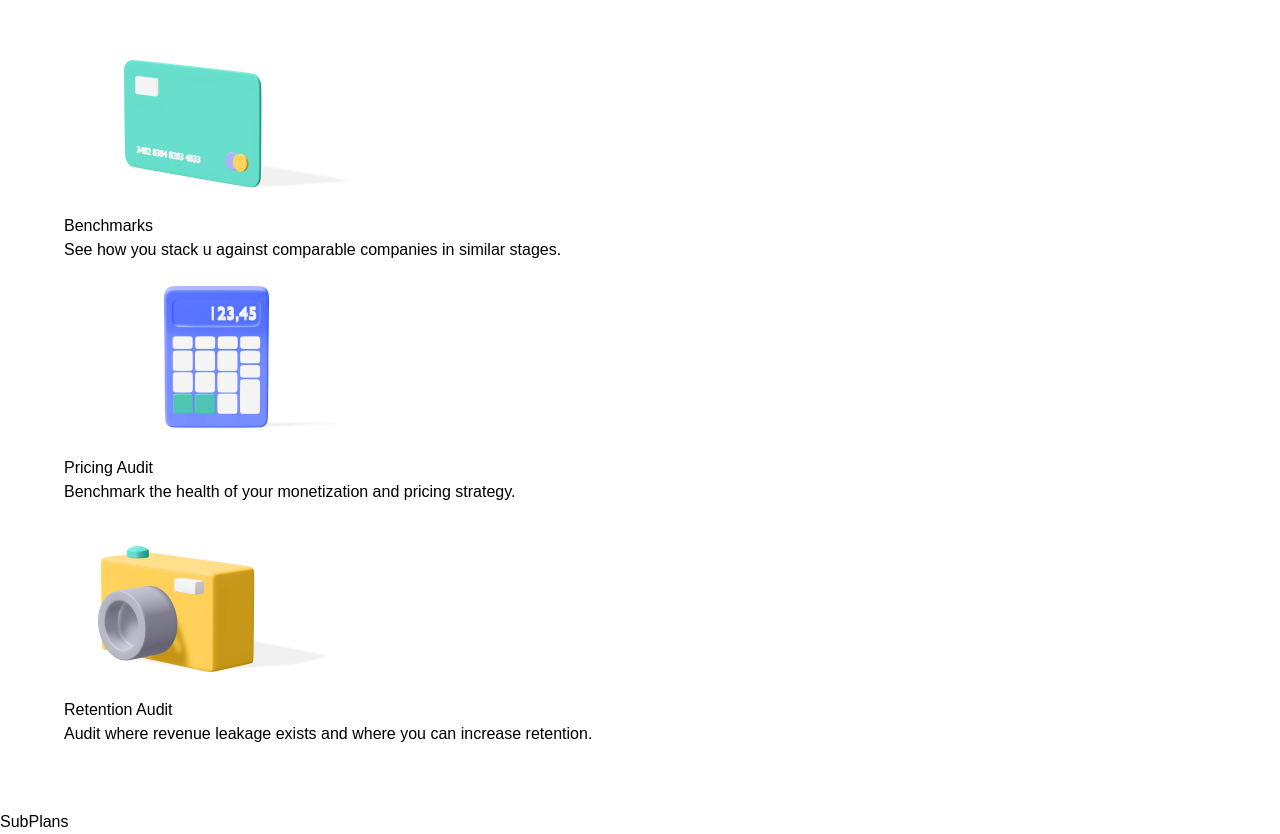
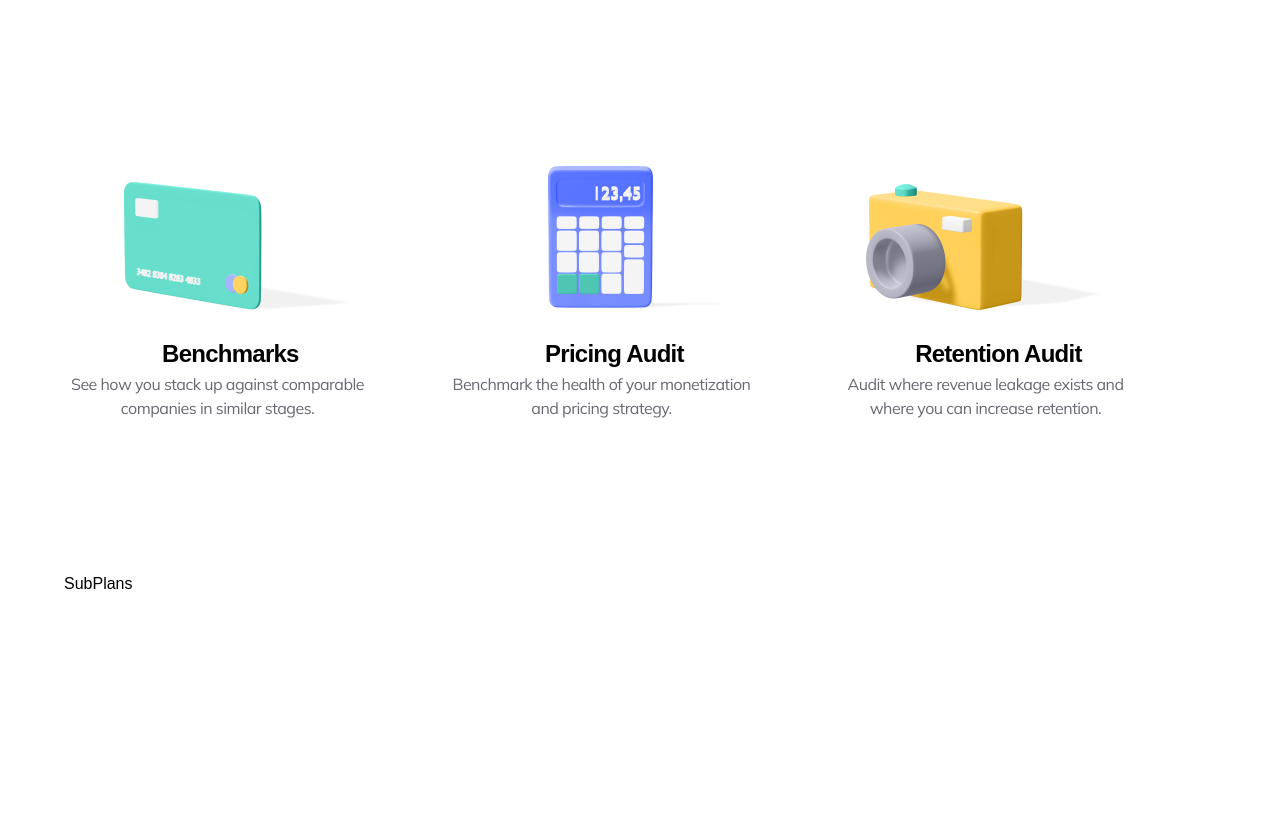
Before and after one commit to sefeoluwa/globe-landing-page, a React (Vite) app: page / in a window 1280 px wide. Shown: the part 2087-2921 px from the top of the page. After the commit the page ends 2747 px from the top, so only its background shows below. Built offline with nearby package versions, Linux system fonts and the light colour scheme; some icons are missing; a web font is replaced by a local one.

Commit message:
styles for text content

```diff
--- a/src/components/Services.jsx
+++ b/src/components/Services.jsx
@@ -5,12 +5,12 @@ import { SectionWrapper } from "../hoc"
 
 function Services() {
   return (
-    <div>
+    <div className='flex justify-start items-end h-[50vh] '>
       {services.map((service) => (
-        <div className="" key={service.name}>
-          <img src={service.icon} alt="" key={service.name} />
-          <h1>{service.header}</h1>
-          <p>{service.para}</p>
+        <div className="w-[60vw]  " key={service.name}>
+          <img src={service.icon} alt=""/>
+          <h1 className=' text-center font-bold text-[24px] leading-[36px] tracking-[-0.75px] pr-[4vw]'>{service.header}</h1>
+          <p className='w-[307px] text-center text-[16px] leading-[24px] text-[#696871] tracking-[-0.5px] font-[Mulish] '>{service.para}</p>
         </div>
 ))}
     </div>
--- a/src/components/SubPlans.jsx
+++ b/src/components/SubPlans.jsx
@@ -1,4 +1,5 @@
 import React from 'react'
+import { SectionWrapper } from "../hoc"
 
 function SubPlans() {
   return (
@@ -6,4 +7,4 @@ function SubPlans() {
   )
 }
 
-export default SubPlans
+export default SectionWrapper(SubPlans, '')
--- a/src/constants/index.js
+++ b/src/constants/index.js
@@ -38,7 +38,7 @@ const services = [
     name: "benchmarks",
     icon: icon1,
     header: "Benchmarks",
-    para: "See how you stack u against comparable companies in similar stages."
+    para: "See how you stack up against comparable companies in similar stages."
   },
   {
     name: "pricing",
```
